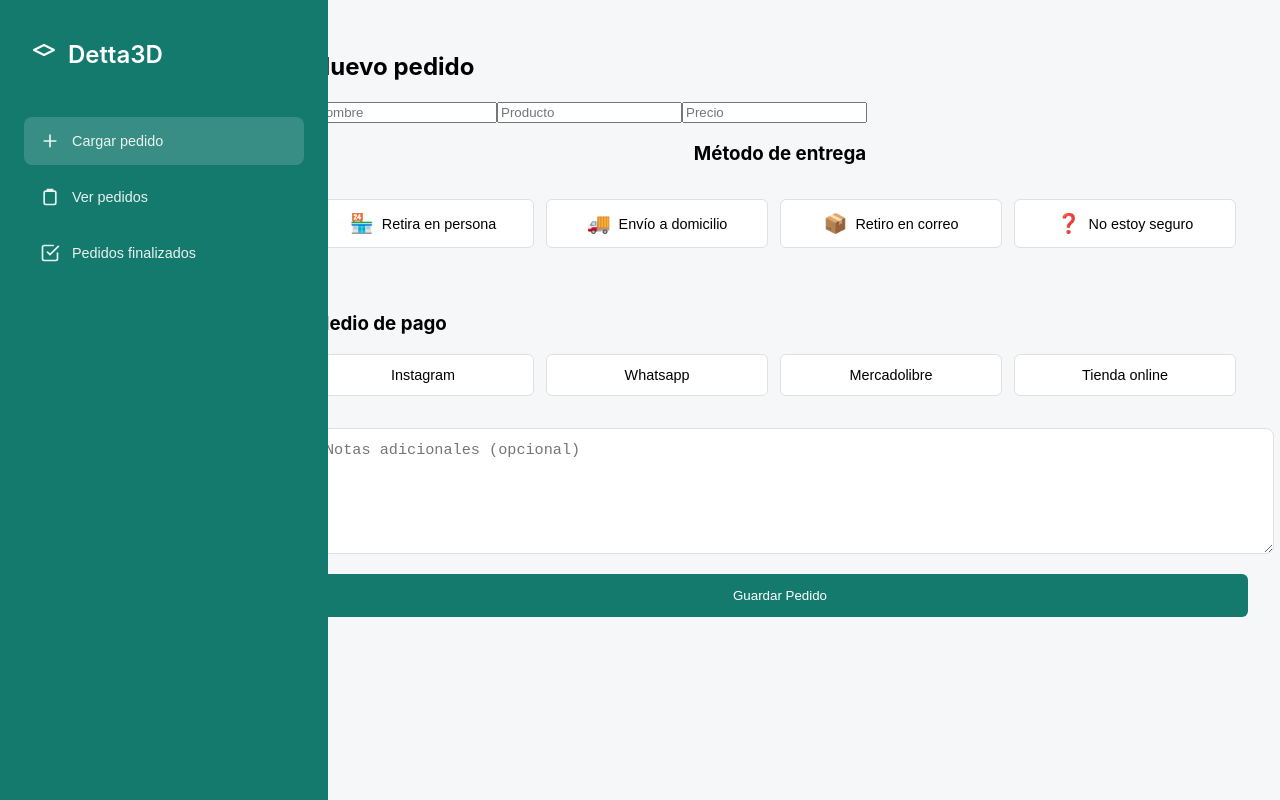
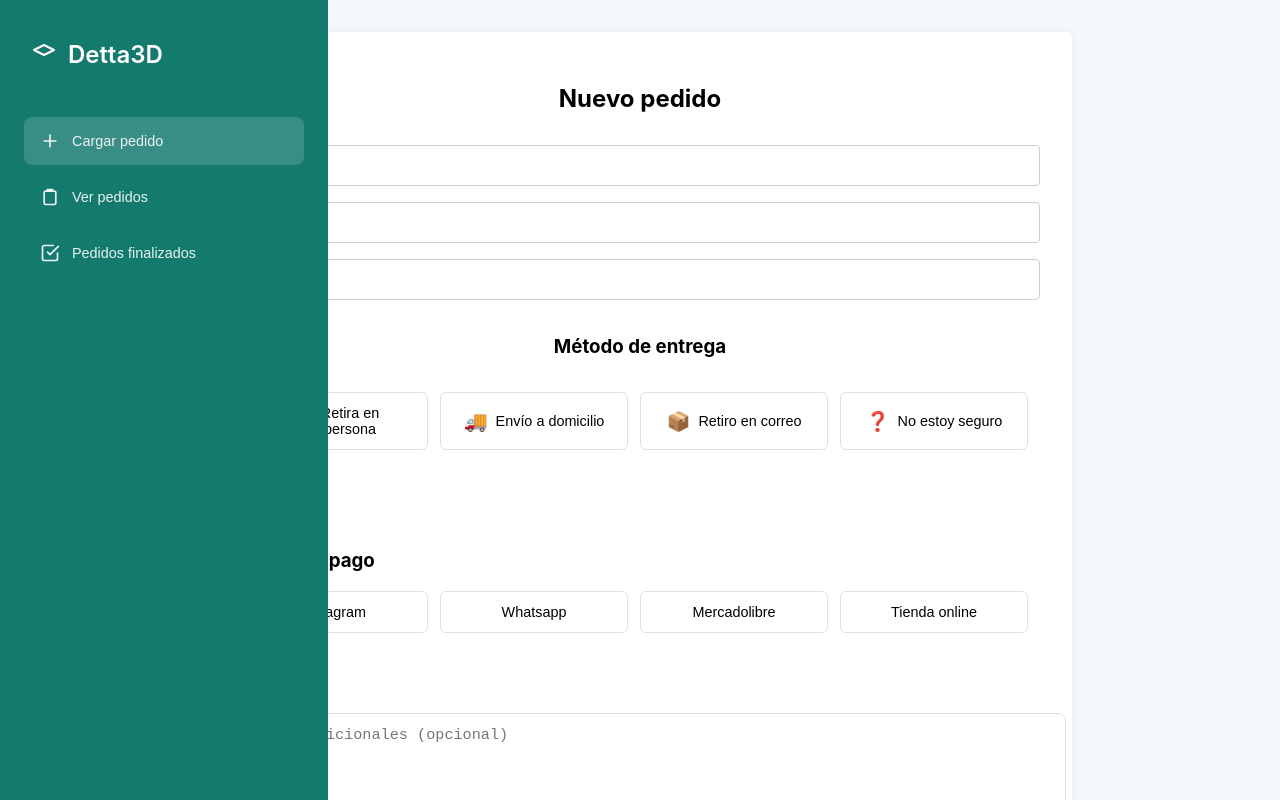
Before and after one commit to sozarg/react-orders-frontend, a React (Create React App) app: page / in a window 1280 px wide. Built offline with nearby package versions, Linux system fonts and the light colour scheme.

Commit message:
css cfgs

```diff
--- a/src/components/OrderForm/OrderForm.css
+++ b/src/components/OrderForm/OrderForm.css
@@ -44,3 +44,26 @@
 .submit-button:hover {
   background-color: #126b60;
 }
+
+.order-form {
+  display: flex;
+  flex-direction: column;
+  gap: 1rem;
+  max-width: 800px;
+  margin: 0 auto;
+  padding: 2rem;
+  background-color: white;
+  border-radius: 8px;
+  box-shadow: 0 0 10px rgba(0,0,0,0.05);
+}
+
+.order-form h2 {
+  text-align: center;
+  margin-bottom: 1rem;
+}
+
+.order-form input {
+  padding: 0.75rem;
+  border: 1px solid #ccc;
+  border-radius: 4px;
+}
--- /dev/null
+++ b/src/layouts/DashboardLayout.css
@@ -0,0 +1,11 @@
+.dashboard {
+    display: flex;
+    height: 100vh;
+  }
+
+  .dashboard-content {
+    flex: 1;
+    padding: 2rem 3rem;
+    overflow-y: auto;
+    background-color: #f5f8fa;
+  }
--- a/src/layouts/DashboardLayout.js
+++ b/src/layouts/DashboardLayout.js
@@ -1,11 +1,12 @@
 import React from 'react';
 import Sidebar from '../components/Sidebar/Sidebar';
+import './DashboardLayout.css';
 
-const DashboardLayout = ({ children, currentView, onViewChange }) => {
+const DashboardLayout = ({ children, onViewChange, currentView }) => {
   return (
     <div className="dashboard">
-      <Sidebar currentView={currentView} onViewChange={onViewChange} />
-      <div className="content">
+      <Sidebar onViewChange={onViewChange} currentView={currentView} />
+      <div className="dashboard-content">
         {children}
       </div>
     </div>
```
